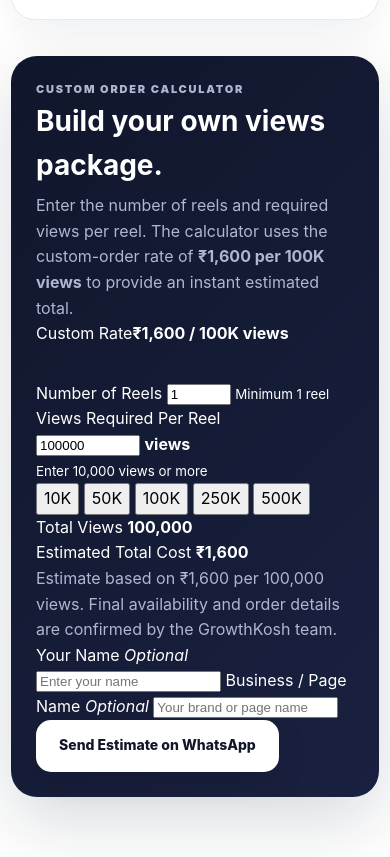
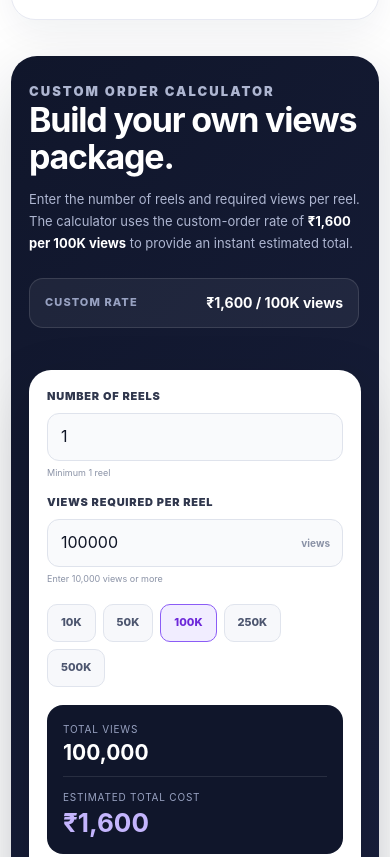
Before and after one commit to port-folio-web/growthkosh, a plain HTML site: page index.html in a window 390 px wide. Shown: the part 5566-6423 px from the top of the page. Drawn offline with Linux system fonts and the light colour scheme.

Commit message:
Update style.css

```diff
--- a/style.css
+++ b/style.css
@@ -278,3 +278,67 @@ footer p{color:#8992b2;font-size:12px}
   *{scroll-behavior:auto!important;animation:none!important;transition:none!important}
   .reveal{opacity:1;transform:none}
 }
+
+
+/* Custom order calculator */
+.custom-calculator{
+  grid-template-columns:.78fr 1.22fr;
+  align-items:stretch;
+  gap:42px;
+  padding:38px;
+}
+.calculator-intro{display:flex;flex-direction:column;justify-content:center}
+.calculator-intro h3{font-size:34px;line-height:1.08;letter-spacing:-.035em;margin:0 0 12px}
+.calculator-intro p{font-size:13px;line-height:1.7}
+.calculator-intro p strong{color:#fff}
+.rate-pill{display:inline-flex;align-items:center;justify-content:space-between;gap:18px;width:100%;max-width:330px;margin-top:24px;padding:13px 15px;border:1px solid rgba(255,255,255,.12);background:rgba(255,255,255,.06);border-radius:14px}
+.rate-pill span{color:#98a2c2;font-size:11px;text-transform:uppercase;letter-spacing:.1em;font-weight:800}
+.rate-pill strong{font-size:14px}
+.calculator-form{padding:26px;border-radius:22px;background:#fff;color:#111728;box-shadow:0 20px 55px rgba(0,0,0,.18)}
+.calc-fields,.calc-contact-grid{display:grid;grid-template-columns:1fr 1fr;gap:14px}
+.calc-field{display:block;min-width:0}
+.calc-field>span{display:flex;align-items:center;justify-content:space-between;gap:8px;margin-bottom:7px;color:#30374d;font-size:11px;font-weight:900;text-transform:uppercase;letter-spacing:.07em}
+.calc-field em{font-style:normal;color:#9aa1b3;font-size:9px;font-weight:700}
+.calc-field input{width:100%;min-height:48px;padding:0 13px;border:1px solid #dfe3ec;border-radius:12px;background:#f9fafc;color:#101526;font:inherit;font-size:16px;outline:none;transition:.2s}
+.calc-field input:focus{border-color:#8b5cf6;box-shadow:0 0 0 3px rgba(124,58,237,.10);background:#fff}
+.calc-field small{display:block;margin-top:5px;color:#8a92a6;font-size:9px}
+.input-suffix{position:relative}
+.input-suffix input{padding-right:58px}
+.input-suffix b{position:absolute;right:13px;top:50%;transform:translateY(-50%);font-size:10px;color:#8a92a6}
+.quick-view-options{display:flex;flex-wrap:wrap;gap:7px;margin:18px 0}
+.quick-view-options button{min-height:38px;padding:0 13px;border:1px solid #e0e4ed;background:#f7f8fb;color:#4d566f;border-radius:10px;font-size:11px;font-weight:850;cursor:pointer;transition:.2s}
+.quick-view-options button:hover,.quick-view-options button.selected{border-color:#8b5cf6;background:#f1edff;color:#6d28d9}
+.estimate-box{display:grid;grid-template-columns:1fr 1fr;gap:12px;padding:16px;border-radius:16px;background:#10162b;color:#fff}
+.estimate-box>div{min-width:0}
+.estimate-box span{display:block;color:#99a3c2;font-size:10px;text-transform:uppercase;letter-spacing:.08em}
+.estimate-box strong{display:block;margin-top:4px;font-size:21px;line-height:1.1;overflow-wrap:anywhere}
+.estimate-total{padding-left:15px;border-left:1px solid rgba(255,255,255,.1)}
+.estimate-total strong{color:#c4b5fd;font-size:26px}
+.calc-note{margin:10px 0 18px!important;color:#7d859a!important;font-size:10px!important;line-height:1.55!important}
+.calc-contact-grid{margin-bottom:17px}
+.calc-submit{width:100%;background:linear-gradient(135deg,var(--purple),var(--pink));color:#fff}
+
+/* YouTube + Facebook */
+.multi-platform-section{padding-top:0;background:#fff}
+.multi-platform-card{display:grid;grid-template-columns:1.05fr .95fr;gap:55px;align-items:center;padding:42px;border:1px solid #e7e9f2;border-radius:30px;background:linear-gradient(135deg,#fbfbfe,#f5f6fb);overflow:hidden}
+.platform-copy h2 span{color:#6d28d9}
+.platform-copy>p:not(.kicker){max-width:680px;color:var(--muted)}
+.platform-visual{display:grid;gap:12px;padding:24px;border-radius:22px;background:#0c1224;color:#fff}
+.platform-card{display:flex;align-items:center;gap:15px;padding:17px;border:1px solid rgba(255,255,255,.09);background:rgba(255,255,255,.05);border-radius:16px}
+.platform-icon{width:48px;height:48px;display:grid;place-items:center;flex:0 0 auto;border-radius:14px;background:#fff;color:#111728;font-size:19px;font-weight:950}
+.youtube-card .platform-icon{color:#e11d48}
+.facebook-card .platform-icon{color:#2563eb}
+.platform-card strong{display:block;font-size:15px}
+.platform-card span{display:block;margin-top:2px;color:#9aa5c6;font-size:11px}
+.platform-visual>p{margin:5px 2px 0;color:#8792b4;font-size:11px}
+
+@media (max-width:820px){
+  .custom-calculator,.multi-platform-card{grid-template-columns:1fr}
+}
+@media (max-width:560px){
+  .custom-calculator{padding:24px 18px}
+  .calculator-form{padding:18px}
+  .calc-fields,.calc-contact-grid,.estimate-box{grid-template-columns:1fr}
+  .estimate-total{padding:12px 0 0;border-left:0;border-top:1px solid rgba(255,255,255,.1)}
+  .multi-platform-card{padding:26px 20px;gap:28px}
+}
```
